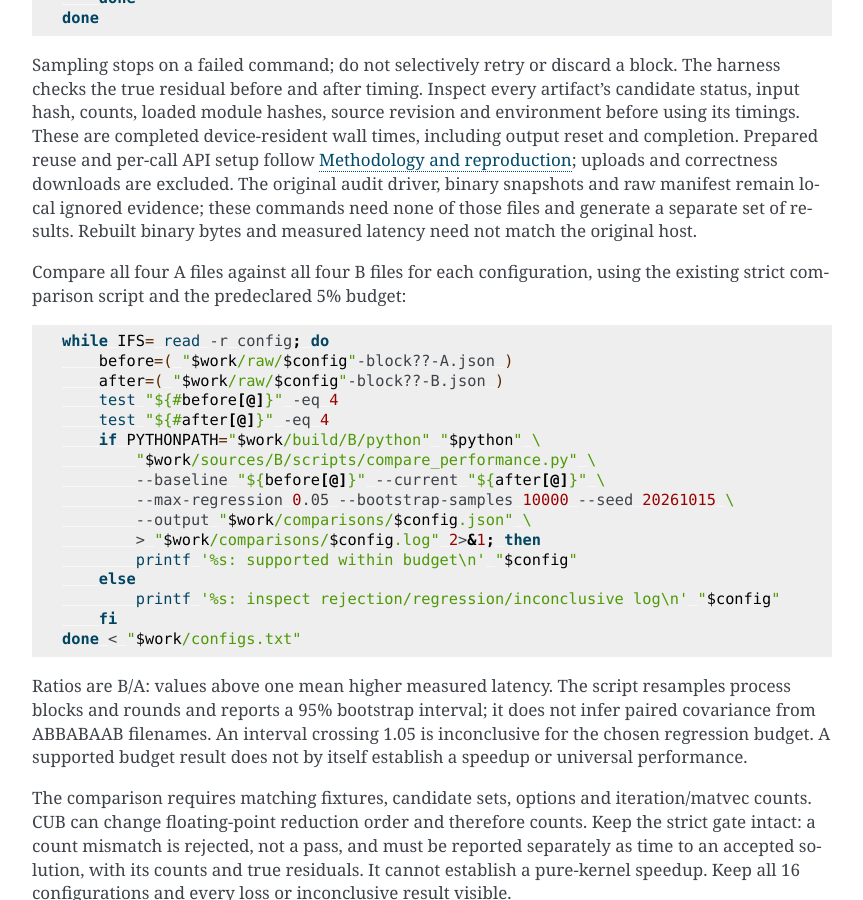
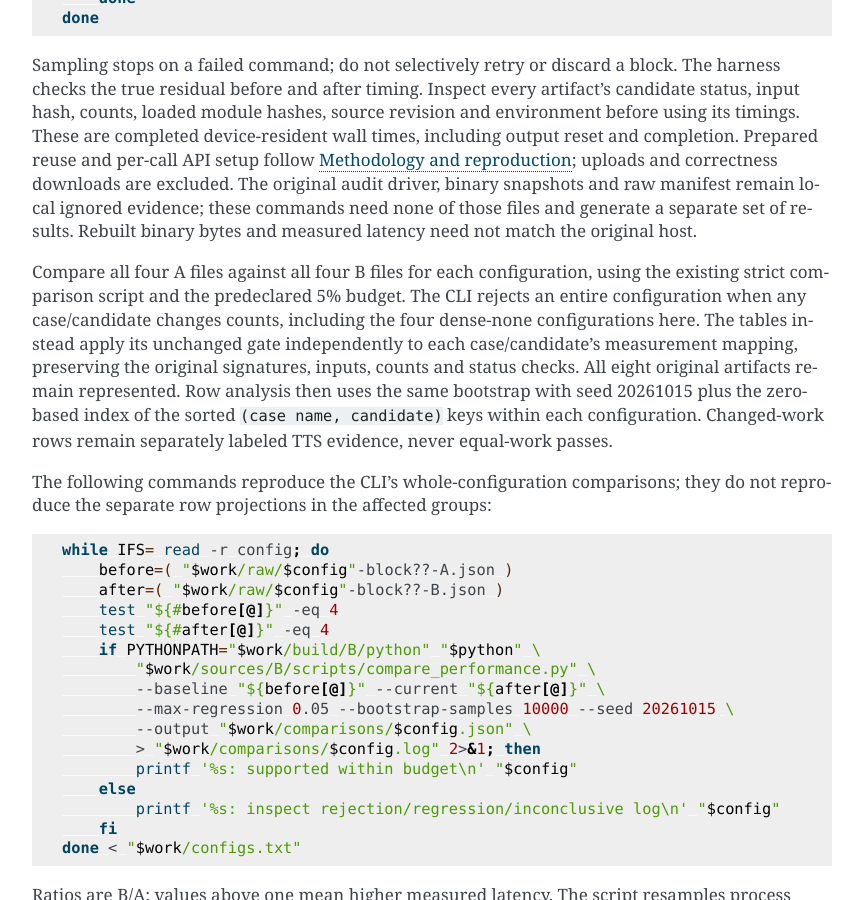
Before and after one commit to ThreeMonth03/Conjugate-Gradient-Method-library, a Sphinx documentation site: the page built from docs/benchmarks/cub.rst, in a window 1280 px wide and 900 px high, scrolled down 9462 px. Shown: the whole window, without its empty margins (308-1171 px from the left). Built offline with Sphinx 7.4.7, drawn with Linux system fonts in a browser that asks for light colours.

Commit message:
Clarify configuration and row comparison boundaries

```diff
--- a/docs/benchmarks/cub.rst
+++ b/docs/benchmarks/cub.rst
@@ -449,7 +449,18 @@ none of those files and generate a separate set of results. Rebuilt binary
 bytes and measured latency need not match the original host.
 
 Compare all four A files against all four B files for each configuration,
-using the existing strict comparison script and the predeclared 5% budget:
+using the existing strict comparison script and the predeclared 5% budget.
+The CLI rejects an entire configuration when any case/candidate changes
+counts, including the four dense-none configurations here. The tables instead
+apply its unchanged gate independently to each case/candidate's measurement
+mapping, preserving the original signatures, inputs, counts and status checks.
+All eight original artifacts remain represented. Row analysis then uses the
+same bootstrap with seed 20261015 plus the zero-based index of the sorted
+``(case name, candidate)`` keys within each configuration. Changed-work rows
+remain separately labeled TTS evidence, never equal-work passes.
+
+The following commands reproduce the CLI's whole-configuration comparisons;
+they do not reproduce the separate row projections in the affected groups:
 
 .. code-block:: bash
 
```
